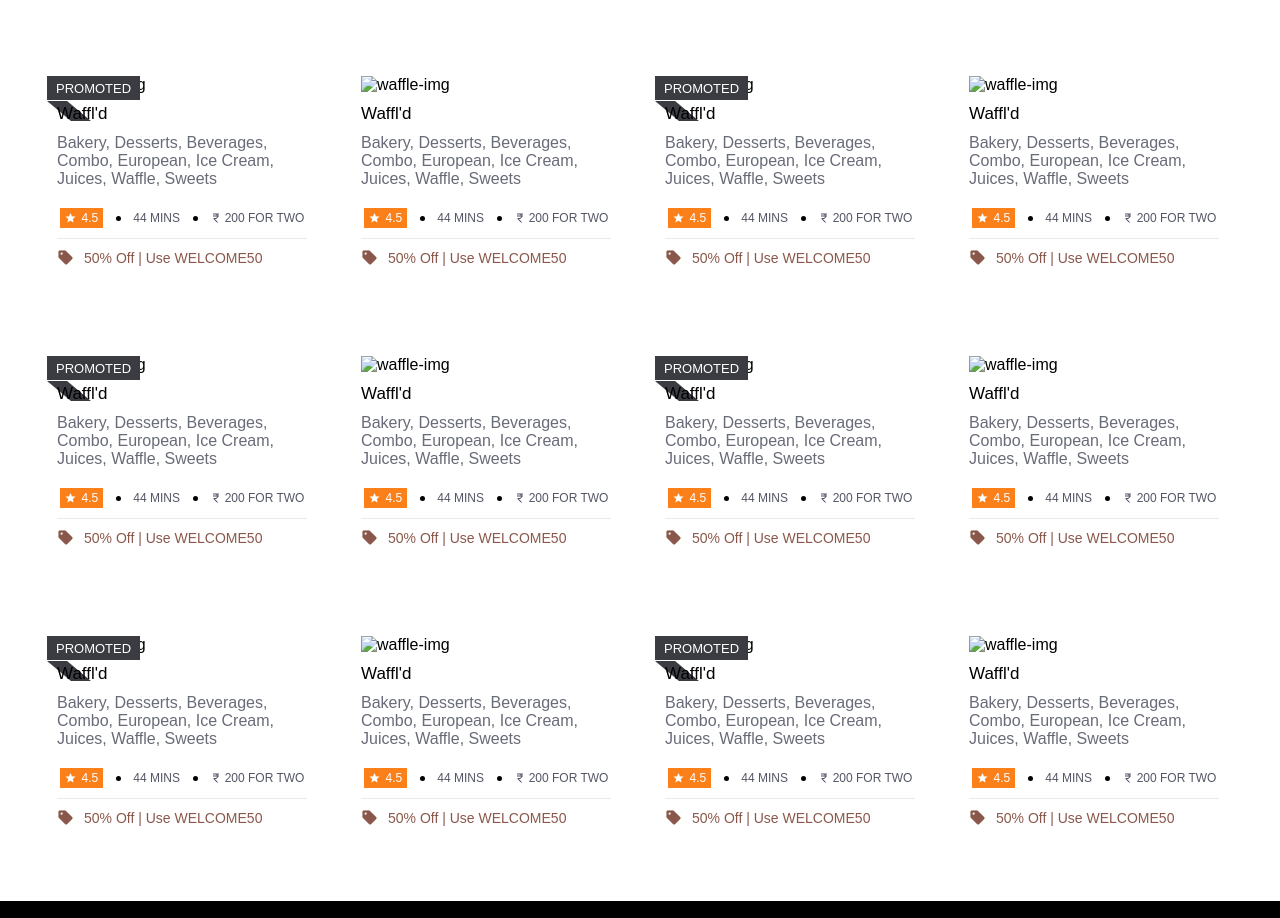
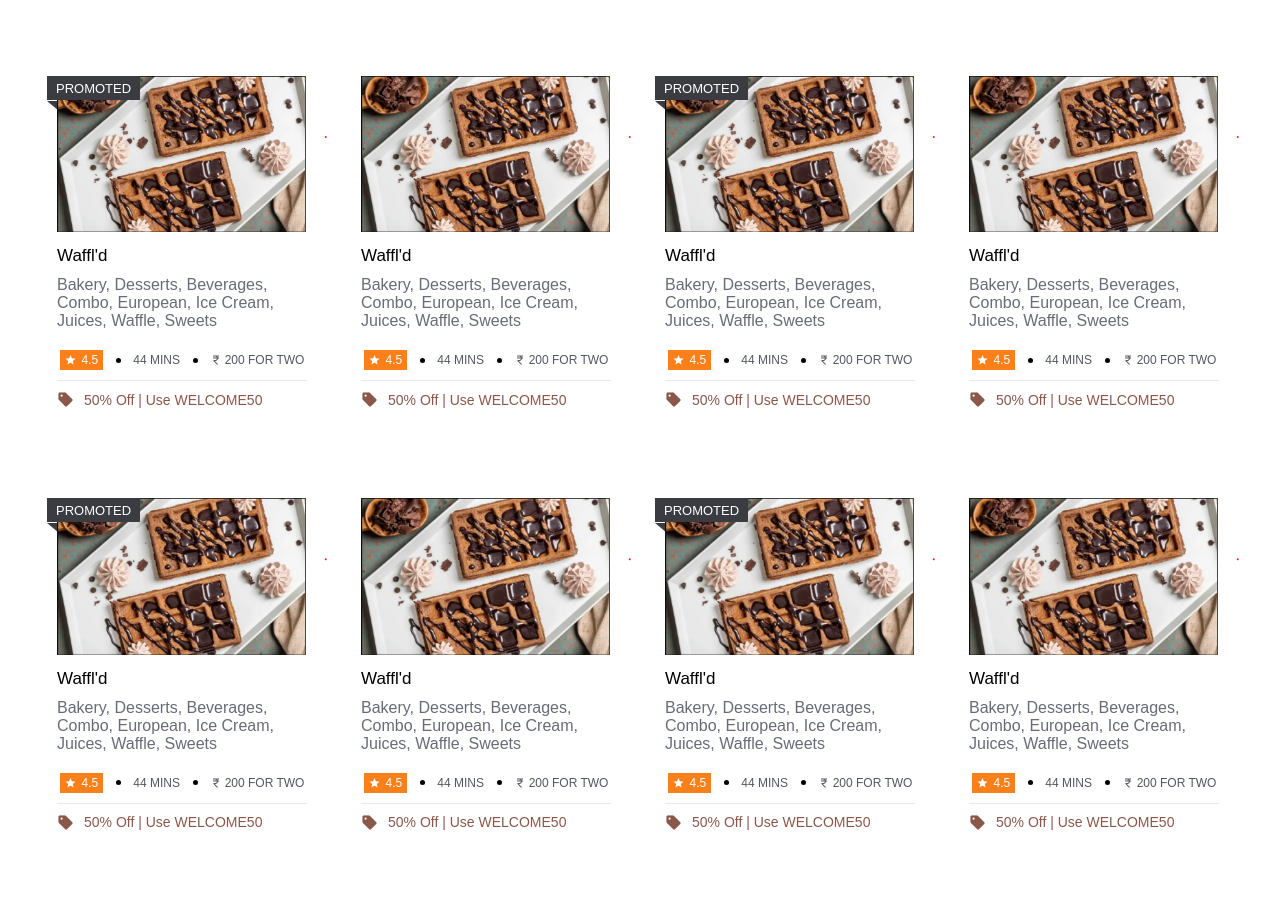
Before and after one commit to piyush21malhotra/Swiggy-Clone, a plain HTML site: page index.html in a window 1280 px wide. Shown: the part 169-1087 px from the top of the page. Drawn offline with Linux system fonts and the light colour scheme; the site is published under a folder, as on GitHub Pages, so addresses that start at the root find nothing.

Commit message:
commit#2

```diff
--- a/index.html
+++ b/index.html
@@ -12,7 +12,7 @@
 <body>
     <nav class="nav-container">
         <div class="left-container">
-            <img src="/images/SwiggyLogo.png" alt="swiggy-logo" class="logo-img">
+            <img src="swiggylogo.png" alt="swiggy-logo" class="logo-img">
             <div class="location-div">
                 <span class="other">Other</span>
                 <span class="location">Bengaluru,Karnataka,India</span>
@@ -59,7 +59,7 @@
         <div class="card-container">
 
             <div class="card">
-                <img class="card-img" src="/images/waffle-img.png" alt="waffle-img">
+                <img class="card-img" src="waffle-img.png " alt="waffle-img">
                 <div class="badge">PROMOTED</div>
                 <div class="badge1"></div>
                 <h3>Waffl'd</h3>
@@ -85,7 +85,7 @@
             </div>
 
             <div class="card">
-                <img class="card-img" src="/images/waffle-img.png" alt="waffle-img">
+                <img class="card-img" src="waffle-img.png " alt="waffle-img">
                 <h3>Waffl'd</h3>
                 <p>Bakery, Desserts, Beverages, Combo, European, Ice
                     Cream, Juices, Waffle, Sweets</p>
@@ -109,7 +109,7 @@
             </div>
 
             <div class="card">
-                <img class="card-img" src="/images/waffle-img.png" alt="waffle-img">
+                <img class="card-img" src="waffle-img.png " alt="waffle-img">
                 <div class="badge">PROMOTED</div>
                 <div class="badge1"></div>
                 <h3>Waffl'd</h3>
@@ -135,7 +135,7 @@
             </div>
 
             <div class="card">
-                <img class="card-img" src="/images/waffle-img.png" alt="waffle-img">
+                <img class="card-img" src="waffle-img.png " alt="waffle-img">
                 <h3>Waffl'd</h3>
                 <p>Bakery, Desserts, Beverages, Combo, European, Ice
                     Cream, Juices, Waffle, Sweets</p>
@@ -159,7 +159,7 @@
             </div>
 
             <div class="card">
-                <img class="card-img" src="/images/waffle-img.png" alt="waffle-img">
+                <img class="card-img" src="waffle-img.png " alt="waffle-img">
                 <div class="badge">PROMOTED</div>
                 <div class="badge1"></div>
                 <h3>Waffl'd</h3>
@@ -185,7 +185,7 @@
             </div>
 
             <div class="card">
-                <img class="card-img" src="/images/waffle-img.png" alt="waffle-img">
+                <img class="card-img" src="waffle-img.png " alt="waffle-img">
                 <h3>Waffl'd</h3>
                 <p>Bakery, Desserts, Beverages, Combo, European, Ice
                     Cream, Juices, Waffle, Sweets</p>
@@ -209,7 +209,7 @@
             </div>
 
             <div class="card">
-                <img class="card-img" src="/images/waffle-img.png" alt="waffle-img">
+                <img class="card-img" src="waffle-img.png " alt="waffle-img">
                 <div class="badge">PROMOTED</div>
                 <div class="badge1"></div>
                 <h3>Waffl'd</h3>
@@ -235,7 +235,7 @@
             </div>
 
             <div class="card">
-                <img class="card-img" src="/images/waffle-img.png" alt="waffle-img">
+                <img class="card-img" src="waffle-img.png " alt="waffle-img">
                 <h3>Waffl'd</h3>
                 <p>Bakery, Desserts, Beverages, Combo, European, Ice
                     Cream, Juices, Waffle, Sweets</p>
@@ -259,7 +259,7 @@
             </div>
 
             <div class="card">
-                <img class="card-img" src="/images/waffle-img.png" alt="waffle-img">
+                <img class="card-img" src="waffle-img.png " alt="waffle-img">
                 <div class="badge">PROMOTED</div>
                 <div class="badge1"></div>
                 <h3>Waffl'd</h3>
@@ -285,7 +285,7 @@
             </div>
 
             <div class="card">
-                <img class="card-img" src="/images/waffle-img.png" alt="waffle-img">
+                <img class="card-img" src="waffle-img.png " alt="waffle-img">
                 <h3>Waffl'd</h3>
                 <p>Bakery, Desserts, Beverages, Combo, European, Ice
                     Cream, Juices, Waffle, Sweets</p>
@@ -309,7 +309,7 @@
             </div>
 
             <div class="card">
-                <img class="card-img" src="/images/waffle-img.png" alt="waffle-img">
+                <img class="card-img" src="waffle-img.png " alt="waffle-img">
                 <div class="badge">PROMOTED</div>
                 <div class="badge1"></div>
                 <h3>Waffl'd</h3>
@@ -335,7 +335,7 @@
             </div>
 
             <div class="card">
-                <img class="card-img" src="/images/waffle-img.png" alt="waffle-img">
+                <img class="card-img" src="waffle-img.png " alt="waffle-img">
                 <h3>Waffl'd</h3>
                 <p>Bakery, Desserts, Beverages, Combo, European, Ice
                     Cream, Juices, Waffle, Sweets</p>
@@ -394,8 +394,8 @@
             </ul>
         </div>
         <div class="grid-item-img">
-            <img class="googlePlay" src="/images/googlePlay.png" alt="Download-On-Google-img">
-            <img src="/images/appleStore.png" alt="Download-On-Apple-img">
+            <img class="googlePlay" src="googlePlay.png" alt="Download-On-Google-img">
+            <img src="appleStore.png" alt="Download-On-Apple-img">
         </div>
     </footer>
 </body>
```
Also changed, not shown: appleStore.png (renamed from images/appleStore.png), googlePlay.png (renamed from images/googlePlay.png), logo.png (renamed from images/logo.png), swiggylogo.png (renamed from images/SwiggyLogo.png), waffle-img.png (renamed from images/waffle-img.png), 2 other files.
